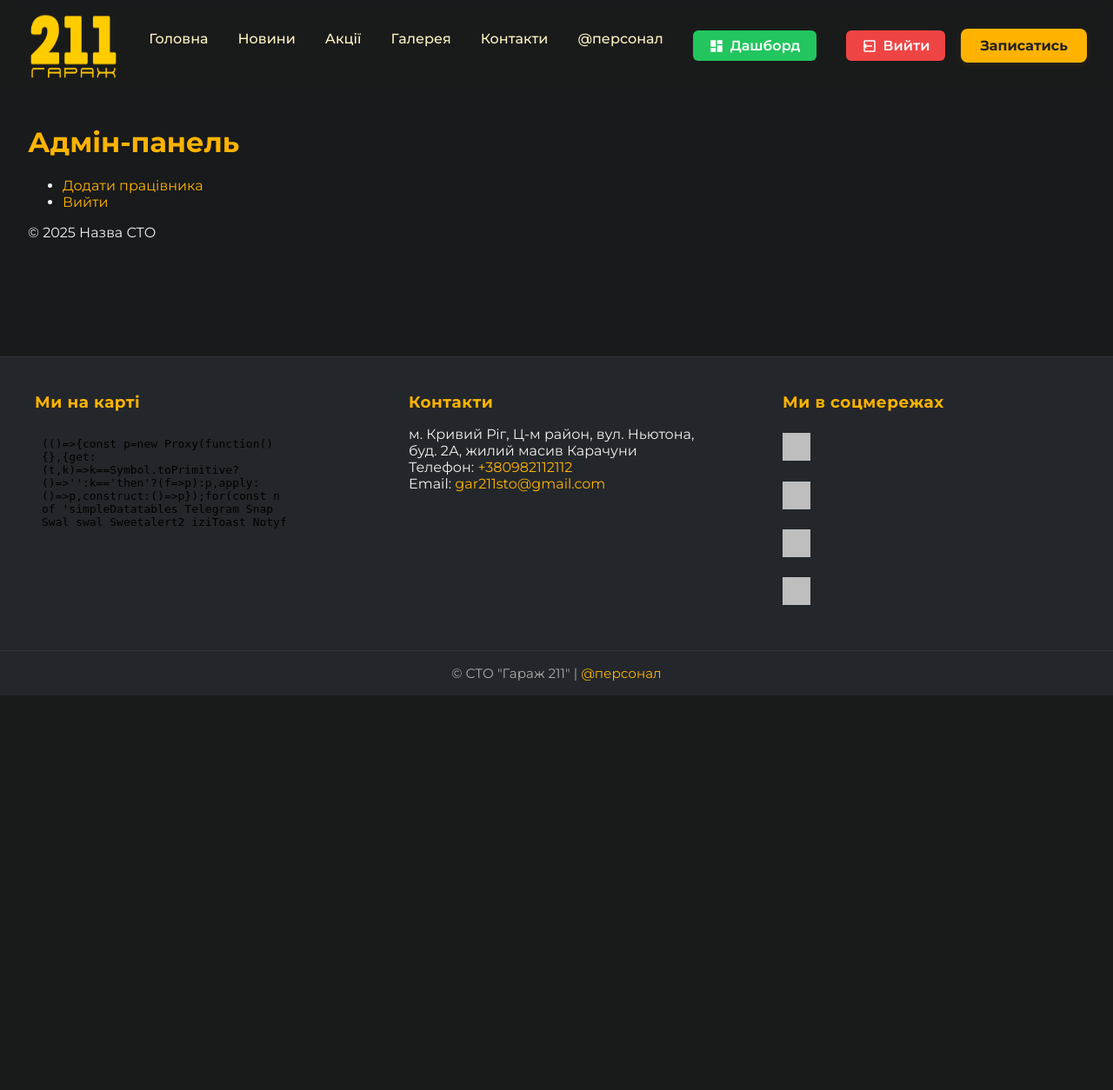
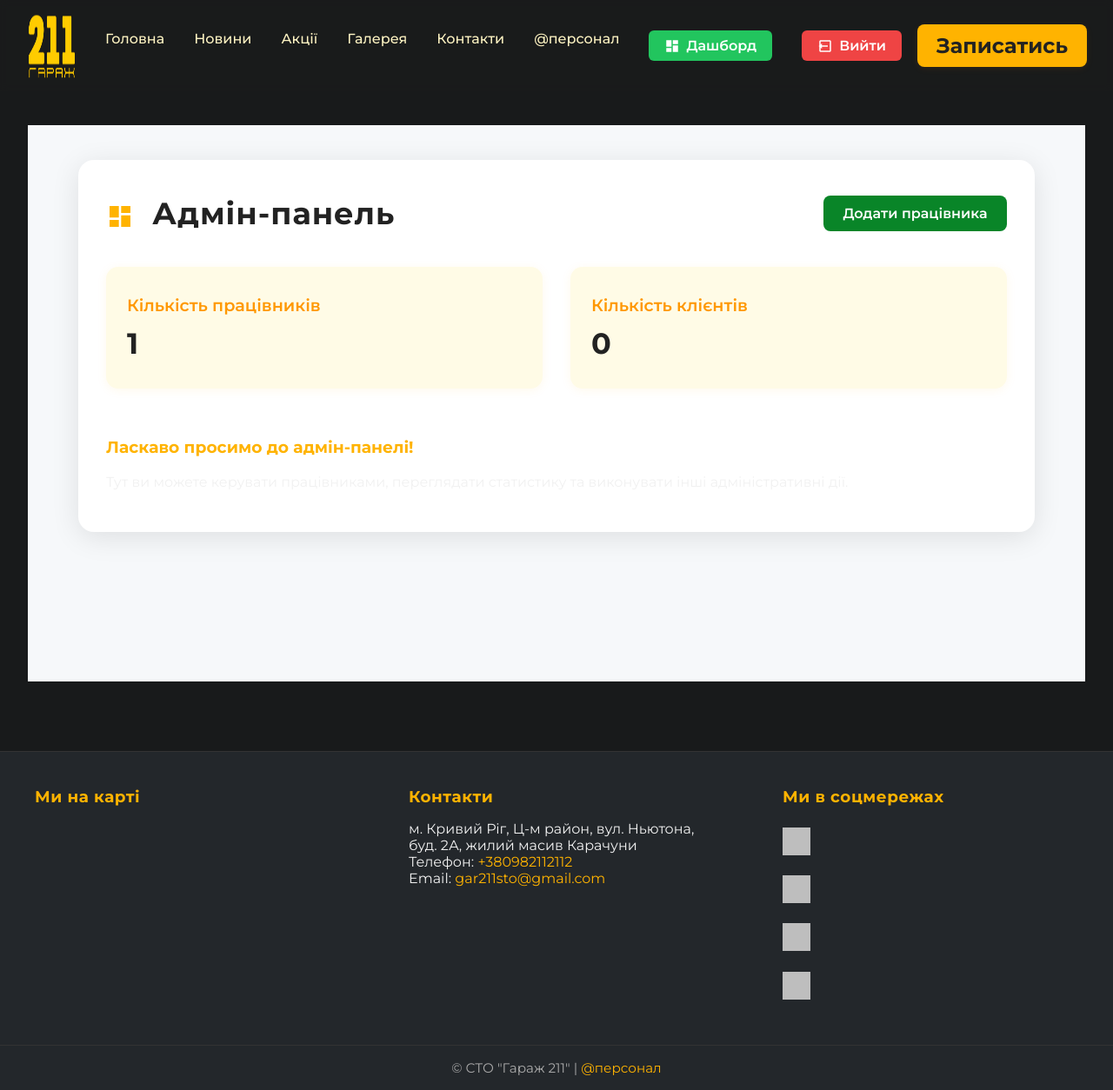
Before and after one commit to sagosS/garage211New, a Flask app: page /admin/ in a window 1280 px wide. Shown: the whole page at 87% size. Before the commit the page ends 800 px from the top, so only its background shows below. Run offline with Flask 3, Linux system fonts and the light colour scheme; the visitor is signed in with stand-in values (Sample User, id 1); data comes from the database, SQL or seed files in the repository; data that the repository does not hold is empty; parts of the project's set-up code (start-up, migrations or seed data) failed here and were passed over; some libraries are stand-ins or nearby versions; grey boxes are pictures that could not be loaded.

Commit message:
Доопрацювання меню

```diff
--- a/app/admin/routes.py
+++ b/app/admin/routes.py
@@ -1,14 +1,16 @@
 from flask import render_template, request, redirect, url_for, flash, abort
 from flask_login import login_required, current_user, logout_user
 from werkzeug.security import generate_password_hash
-from app.models import User
+from app.models import User, Client
 from app.extensions import db
 from . import admin
 
 @admin.route('/')
 @login_required
 def admin_index():
-    return render_template('admin/index.html')
+    workers_count = User.query.filter_by(is_admin=False).count()
+    clients_count = Client.query.count()
+    return render_template('admin/index.html', workers_count=workers_count, clients_count=clients_count)
 
 @admin.route('/register_worker', methods=['GET', 'POST'])
 @login_required
--- a/app/static/css/navbar.css
+++ b/app/static/css/navbar.css
@@ -84,6 +84,7 @@
   color: #222222;
   padding: 10px 22px;
   border-radius: 8px;
+  font-size: 1.5rem;
   font-weight: 700;
   text-decoration: none;
   margin-left: 18px;
--- a/app/templates/admin/index.html
+++ b/app/templates/admin/index.html
@@ -1,28 +1,112 @@
 {% extends "base.html" %}
+{% block title %}Адмін-панель{% endblock %}
 {% block content %}
-<!DOCTYPE html>
-<html lang="uk">
-<head>
-    <meta charset="UTF-8">
-    <title>{{ title }}</title>
-    <link rel="stylesheet" href="{{ url_for('static', filename='css/admin.css') }}">
-</head>
-<body>
-    <header>
-        <h1>Адмін-панель</h1>
-        <nav>
-            <ul>
-
-                <li><a href="{{ url_for('admin.register_worker') }}">Додати працівника</a></li>
-                <li><a href="{{ url_for('admin.admin_logout') }}">Вийти</a></li>
-            </ul>
-        </nav>
-    </header>
-    <main>
-    </main>
-    <footer>
-        <p>&copy; 2025 Назва СТО</p>
-    </footer>
-</body>
-</html>
+<style>
+.admin-dashboard {
+    min-height: 80vh;
+    background: #f6f8fa;
+    padding: 2.5rem 0;
+}
+.admin-panel {
+    max-width: 1100px;
+    margin: 0 auto;
+    background: #fff;
+    border-radius: 18px;
+    box-shadow: 0 6px 32px rgba(0,0,0,0.10);
+    padding: 2.5rem 2rem 2rem 2rem;
+}
+.admin-header {
+    display: flex;
+    align-items: center;
+    justify-content: space-between;
+    margin-bottom: 2.5rem;
+}
+.admin-title {
+    font-size: 2.2rem;
+    font-weight: 700;
+    color: #222;
+    letter-spacing: 1px;
+}
+.admin-nav {
+    display: flex;
+    gap: 1.2rem;
+}
+.admin-nav a {
+    background: #f6f8fa;
+    color: #222;
+    padding: 0.7rem 1.4rem;
+    border-radius: 8px;
+    font-weight: 600;
+    text-decoration: none;
+    transition: background 0.2s, color 0.2s;
+    border: 1.5px solid #e5e7eb;
+}
+.admin-nav a:hover, .admin-nav a.active {
+    background: #ffb300;
+    color: #222;
+    border-color: #ffb300;
+}
+.admin-cards {
+    display: flex;
+    gap: 2rem;
+    flex-wrap: wrap;
+    margin-bottom: 2.5rem;
+}
+.admin-card {
+    flex: 1 1 250px;
+    background: #fffbe6;
+    border-radius: 14px;
+    box-shadow: 0 2px 12px rgba(255,179,0,0.08);
+    padding: 2rem 1.5rem;
+    display: flex;
+    flex-direction: column;
+    align-items: flex-start;
+    min-width: 220px;
+    margin-bottom: 1rem;
+}
+.admin-card-title {
+    font-size: 1.2rem;
+    font-weight: 600;
+    color: #ff9800;
+    margin-bottom: 0.7rem;
+}
+.admin-card-value {
+    font-size: 2.1rem;
+    font-weight: 700;
+    color: #222;
+}
+@media (max-width: 900px) {
+    .admin-panel { padding: 1.2rem 0.5rem; }
+    .admin-header { flex-direction: column; gap: 1.2rem; align-items: flex-start; }
+    .admin-cards { flex-direction: column; gap: 1.2rem; }
+}
+</style>
+<div class="admin-dashboard">
+    <div class="admin-panel">
+        <div class="admin-header">
+            <div class="admin-title">
+                <svg width="32" height="32" fill="none" viewBox="0 0 24 24" style="vertical-align:middle;margin-right:10px;"><path fill="#ffb300" d="M3 13h8V3H3v10zm0 8h8v-6H3v6zm10 0h8V11h-8v10zm0-18v6h8V3h-8z"/></svg>
+                Адмін-панель
+            </div>
+            <nav class="admin-nav">
+                <a href="{{ url_for('admin.register_worker') }}" style="background:#098528;color:#fff;border:none;">Додати працівника</a>
+            </nav>
+        </div>
+        <div class="admin-cards">
+            <div class="admin-card">
+                <div class="admin-card-title">Кількість працівників</div>
+                <div class="admin-card-value">{{ workers_count or 0 }}</div>
+            </div>
+            <div class="admin-card">
+                <div class="admin-card-title">Кількість клієнтів</div>
+                <div class="admin-card-value">{{ clients_count or 0 }}</div>
+            </div>
+            <!-- Додайте ще картки за потреби -->
+        </div>
+        <div>
+            <h3>Ласкаво просимо до адмін-панелі!</h3>
+            <p>Тут ви можете керувати працівниками, переглядати статистику та виконувати інші адміністративні дії.</p>
+        </div>
+    </div>
+</div>
 {% endblock %}
```
